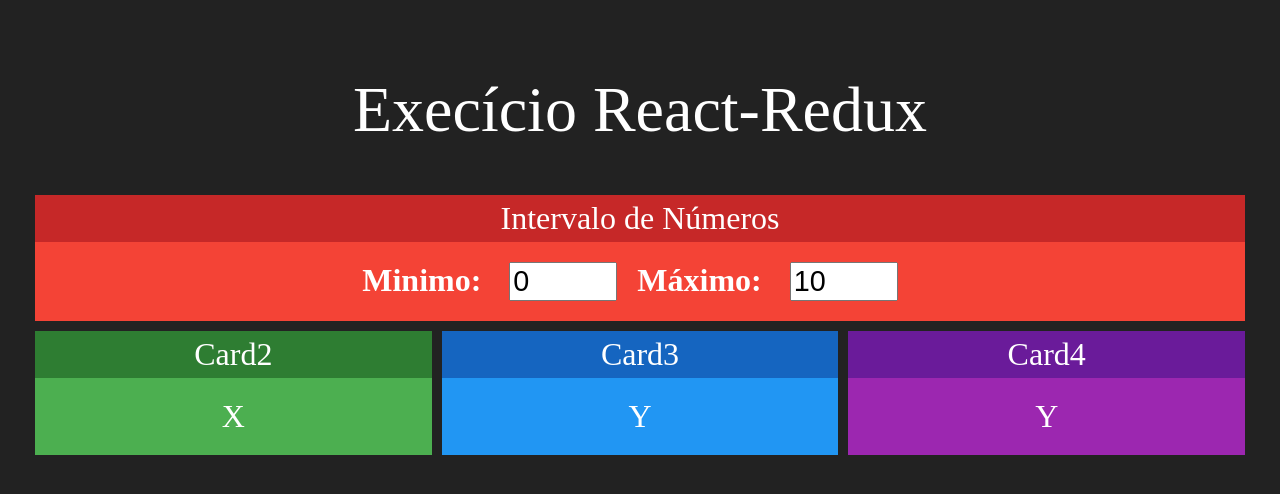
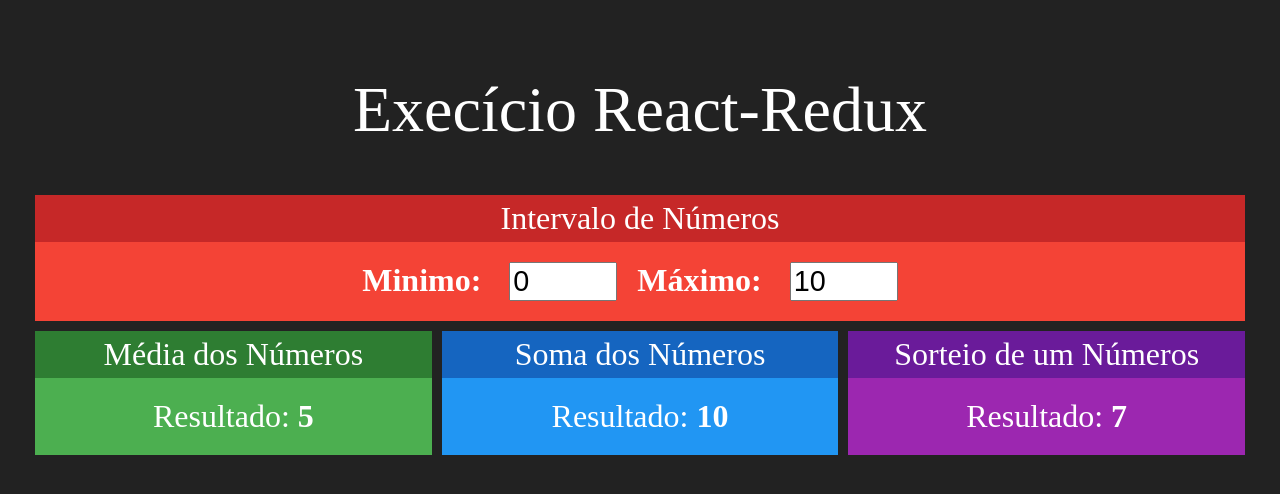
Before and after one commit to igortuag/redux-simples, a React (Create React App) app: page / in a window 1280 px wide. Shown: the top 494 px of the page. Built offline with nearby package versions, Linux system fonts and the light colour scheme.

Commit message:
Components media soma e sorteio

```diff
--- a/src/App.js
+++ b/src/App.js
@@ -1,8 +1,11 @@
 import React from 'react';
 import logo from './logo.svg';
 import './App.css';
-import Card from './components/Card';
+
 import Intervalo from './components/Intervalo';
+import Media from './components/Media';
+import Soma from './components/Soma';
+import Sorteio from './components/Sorteio';
 
 function App() {
   return (
@@ -13,9 +16,9 @@
 
       </div>
       <div className="linha">
-        <Card title="Card2" green>X</Card>
-        <Card title="Card3" blue>Y</Card>
-        <Card title="Card4" purple>Y</Card>
+        <Media></Media>
+        <Soma />
+        <Sorteio />
       </div>
     </div>
   );
--- /dev/null
+++ b/src/components/Media.jsx
@@ -0,0 +1,15 @@
+import React from 'react'
+import Card from './Card'
+
+export default props => {
+    return (
+        <Card title="Média dos Números" green>
+            <div>
+                <span>
+                    <span>Resultado: </span>
+                    <strong>5</strong>
+                </span>
+            </div>
+        </Card>
+    )
+}
--- /dev/null
+++ b/src/components/Soma.jsx
@@ -0,0 +1,15 @@
+import React from 'react'
+import Card from './Card'
+
+export default props => {
+    return (
+        <Card title="Soma dos Números" blue>
+            <div>
+                <span>
+                    <span>Resultado: </span>
+                    <strong>10</strong>
+                </span>
+            </div>
+        </Card>
+    )
+}
--- /dev/null
+++ b/src/components/Sorteio.jsx
@@ -0,0 +1,15 @@
+import React from 'react'
+import Card from './Card'
+
+export default props => {
+    return (
+        <Card title="Sorteio de um Números" purple>
+            <div>
+                <span>
+                    <span>Resultado: </span>
+                    <strong>7</strong>
+                </span>
+            </div>
+        </Card>
+    )
+}
```
